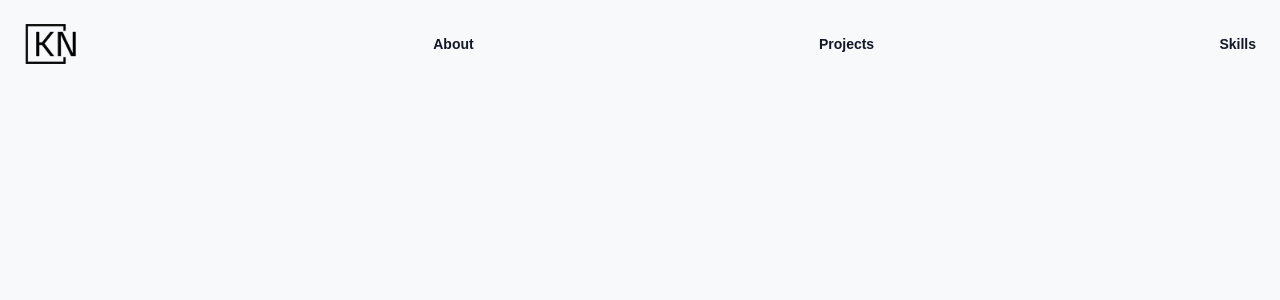
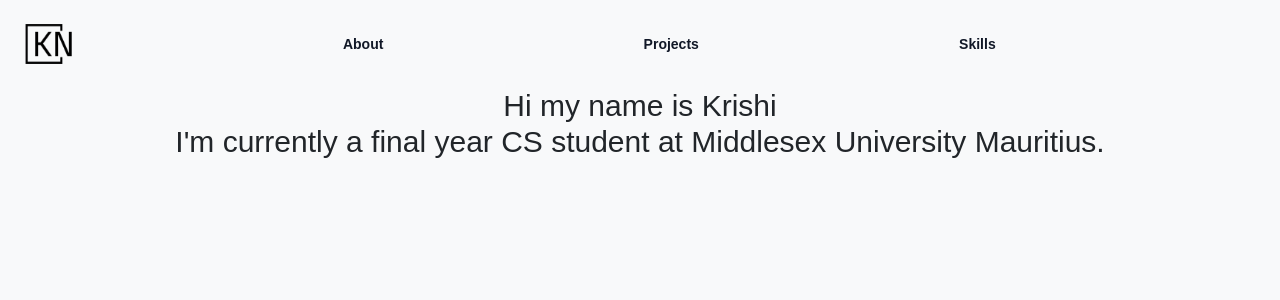
Before and after one commit to KrishiNund/Portfolio-Website, a Next.js app in the folder my-portfolio/: page / in a window 1280 px wide. Shown: the top 300 px of the page. Built offline with nearby package versions, Linux system fonts and the light colour scheme.

Commit message:
-Creates welcome message -Experiments with animations using react-awesome-reveal library

```diff
--- a/my-portfolio/src/pages/_app.tsx
+++ b/my-portfolio/src/pages/_app.tsx
@@ -1,6 +1,15 @@
 import "@/styles/globals.css";
 import type { AppProps } from "next/app";
+import Head from "next/head";
 
 export default function App({ Component, pageProps }: AppProps) {
-  return <Component {...pageProps} />;
+  return(
+    <>
+      <Head>
+        <link rel="icon" href="logo.png" />
+        <title>Krishi's Portfolio</title>
+      </Head>
+      <Component {...pageProps} />
+    </>
+  );
 }
--- a/my-portfolio/src/pages/components/Header.tsx
+++ b/my-portfolio/src/pages/components/Header.tsx
@@ -1,13 +1,20 @@
 const Header = () => {
     return(
-        <nav className="flex max-w-7xl items-center justify-between p-6">
+        <header>
+             <nav className="flex w-screen items-center justify-between p-6">
                 <a href="/">
                     <img src="logo.png" alt="logo" className="h-10 w-auto"/>
                 </a>
+
+                <div className="flex w-screen items-center justify-evenly">
                     <a href="" className="text-sm font-semibold leading-6 text-gray-900 hover:underline underline-offset-2">About</a>
                     <a href="" className="text-sm font-semibold leading-6 text-gray-900 hover:underline underline-offset-2">Projects</a>
                     <a href="" className="text-sm font-semibold leading-6 text-gray-900 hover:underline underline-offset-2">Skills</a>
+                </div>
+
             </nav>
+        </header>
+
     );
 }
 
--- /dev/null
+++ b/my-portfolio/src/pages/components/Welcome.tsx
@@ -0,0 +1,14 @@
+import { Fade, Slide } from "react-awesome-reveal";
+
+const Welcome = () =>  {
+    return(
+        <div className="clip-polygon w-full text-center text-3xl">
+            <Fade direction="up"  delay={450} duration={2000} cascade damping={0.5}>
+                <p>Hi my name is Krishi</p>
+                <p>I'm currently a final year CS student at Middlesex University Mauritius.</p>
+            </Fade>
+        </div>
+    );
+}
+
+export default Welcome;
--- a/my-portfolio/src/pages/index.tsx
+++ b/my-portfolio/src/pages/index.tsx
@@ -1,8 +1,10 @@
 import Header from "./components/Header";
+import Welcome from "./components/Welcome";
 const Home = () => {
   return(
     <div>
       <Header></Header>
+      <Welcome></Welcome>
     </div>
   )
 }
--- a/my-portfolio/src/styles/globals.css
+++ b/my-portfolio/src/styles/globals.css
@@ -18,7 +18,19 @@ body {
   color: var(--foreground);
   background: var(--background);
   font-family: Arial, Helvetica, sans-serif;
+  margin: 0;
 }
+
+html {
+  scroll-behavior: smooth;
+  overflow-x: hidden;
+}
+
+/* Hide scrollbar */
+body::-webkit-scrollbar {
+  width: 0;
+}
+
 
 @layer utilities {
   .text-balance {
--- a/my-portfolio/tailwind.config.ts
+++ b/my-portfolio/tailwind.config.ts
@@ -1,4 +1,5 @@
 import type { Config } from "tailwindcss";
+// import type { PluginAPI } from "tailwindcss/types/config";
 
 const config: Config = {
   content: [
@@ -12,6 +13,9 @@ const config: Config = {
         background: "var(--background)",
         foreground: "var(--foreground)",
       },
+      clipPath: {
+        'polygon': 'polygon(0 0, 100% 0, 100% 100%, 0% 100%)',
+      }
     },
   },
   plugins: [],
```
Also changed, not shown: my-portfolio/package.json (+7 -5 lines), 1 other file (tests, documents, lock files or other folders). Lines whose indentation alone changed are shown as unchanged.
